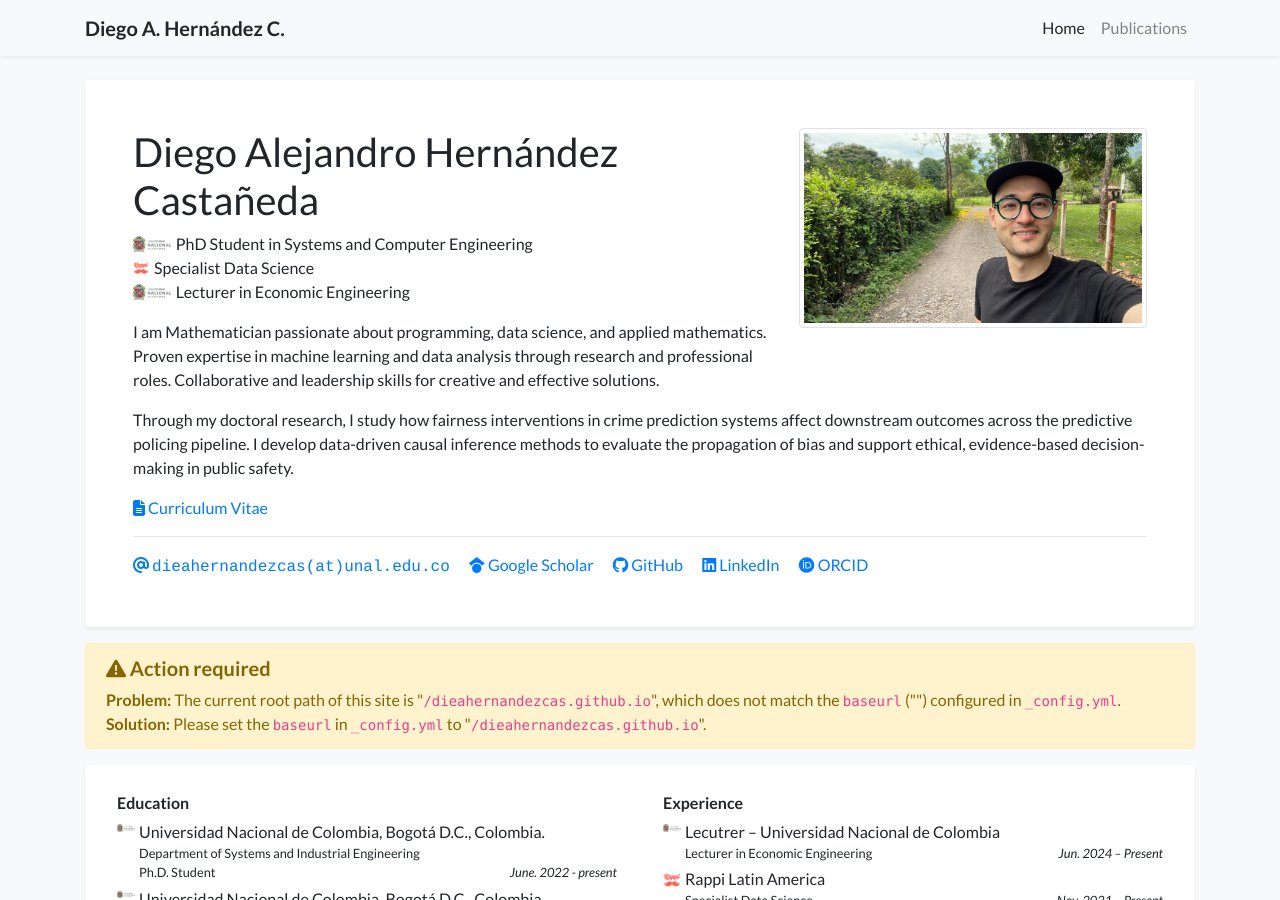
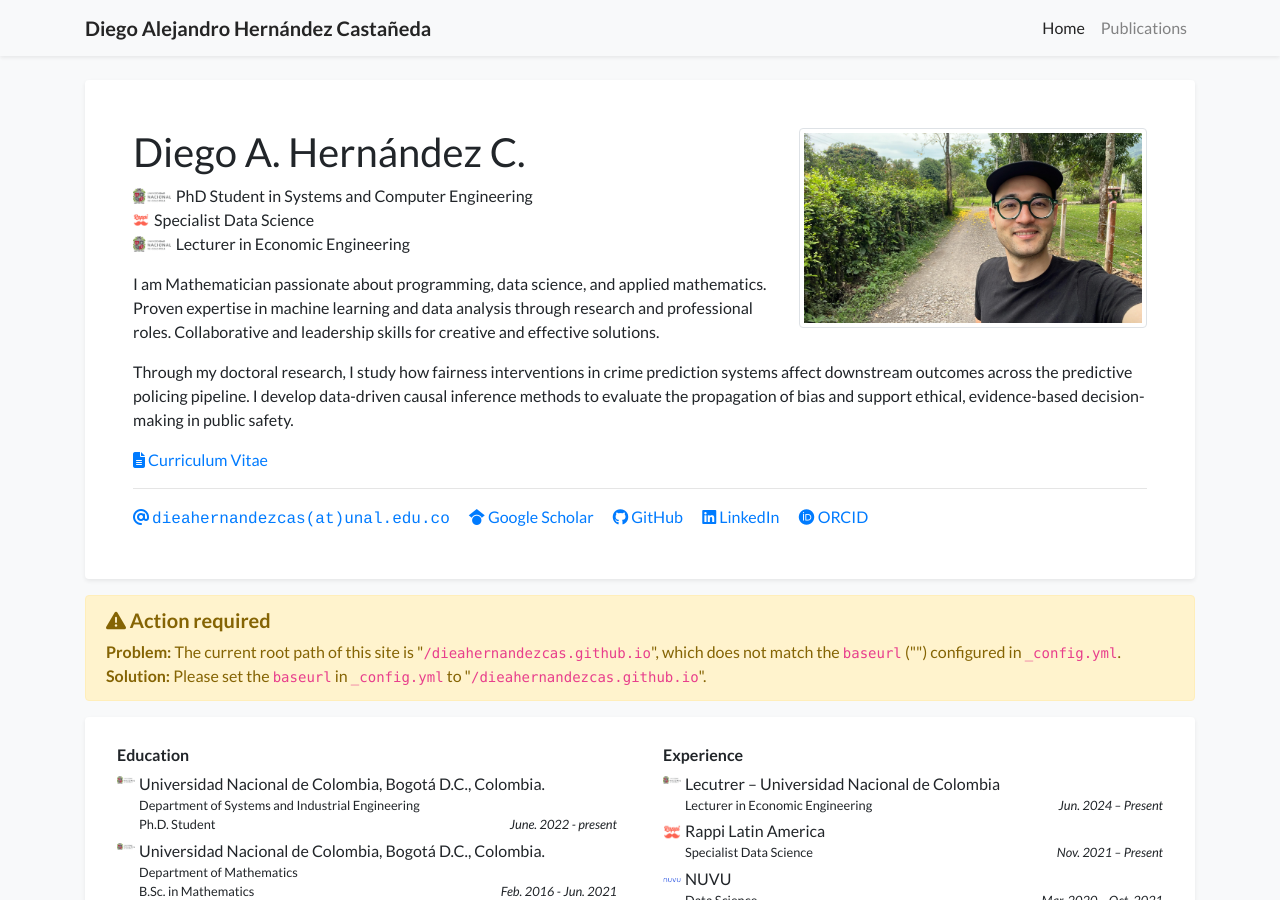
Before and after one commit to dieahernandezcas/dieahernandezcas.github.io, a Jekyll site: the page built from index.html, in a window 1280 px wide and 900 px high. Built offline with Jekyll 4.4.1, drawn with Linux system fonts in a browser that asks for light colours; nearby versions of some CDN libraries; a style sheet for code colours, icons or effects is not loaded.

```diff
--- a/_data/profile.yml
+++ b/_data/profile.yml
@@ -1,6 +1,6 @@
-primary_name: "Diego Alejandro Hernández Castañeda"
+primary_name: "Diego A. Hernández C."
 secondary_name: ""
-navbar_name: "Diego A. Hernández C."
+navbar_name: "Diego Alejandro Hernández Castañeda"
 
 positions:
 - logo: /assets/images/badges/un.png  # Logo is optional
```
